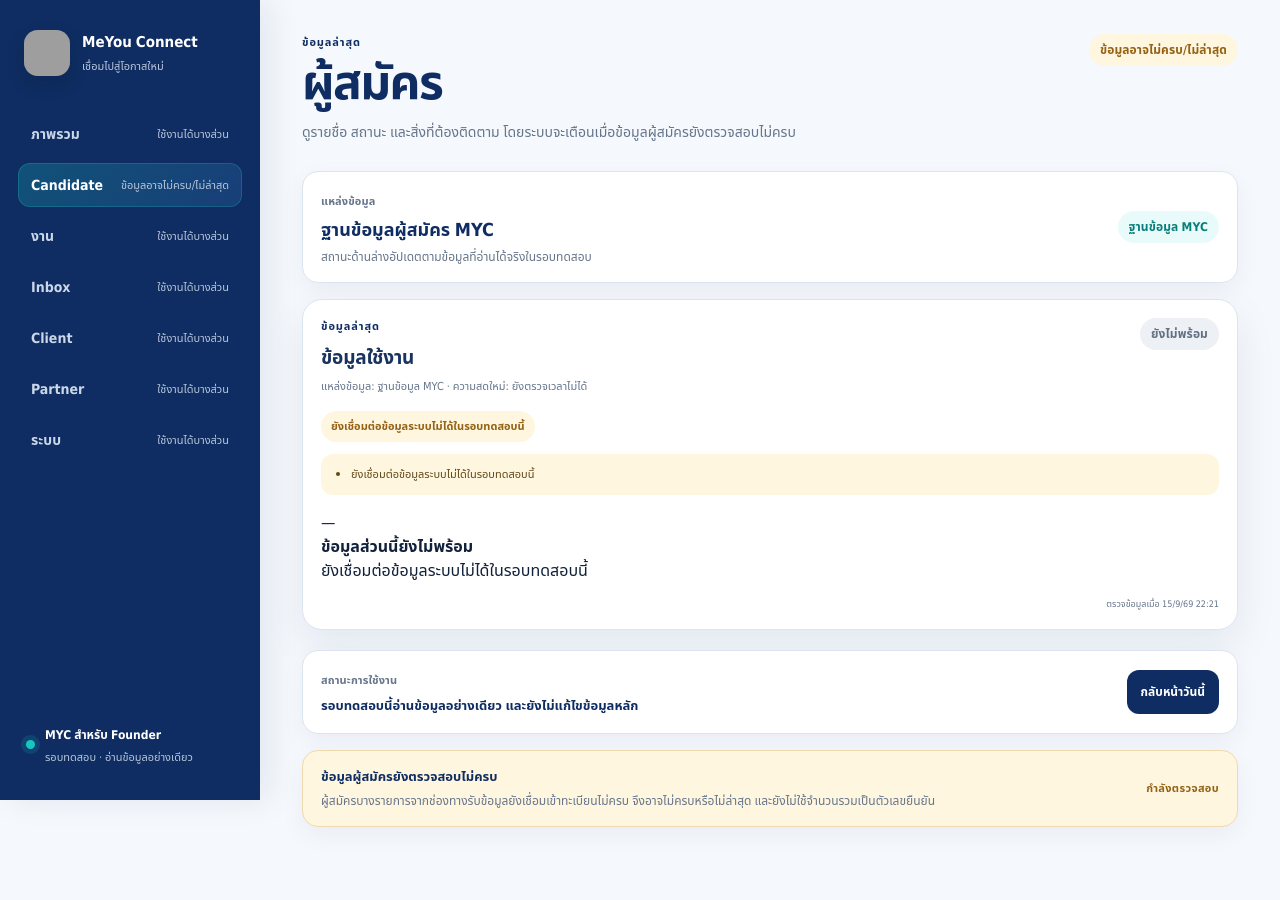
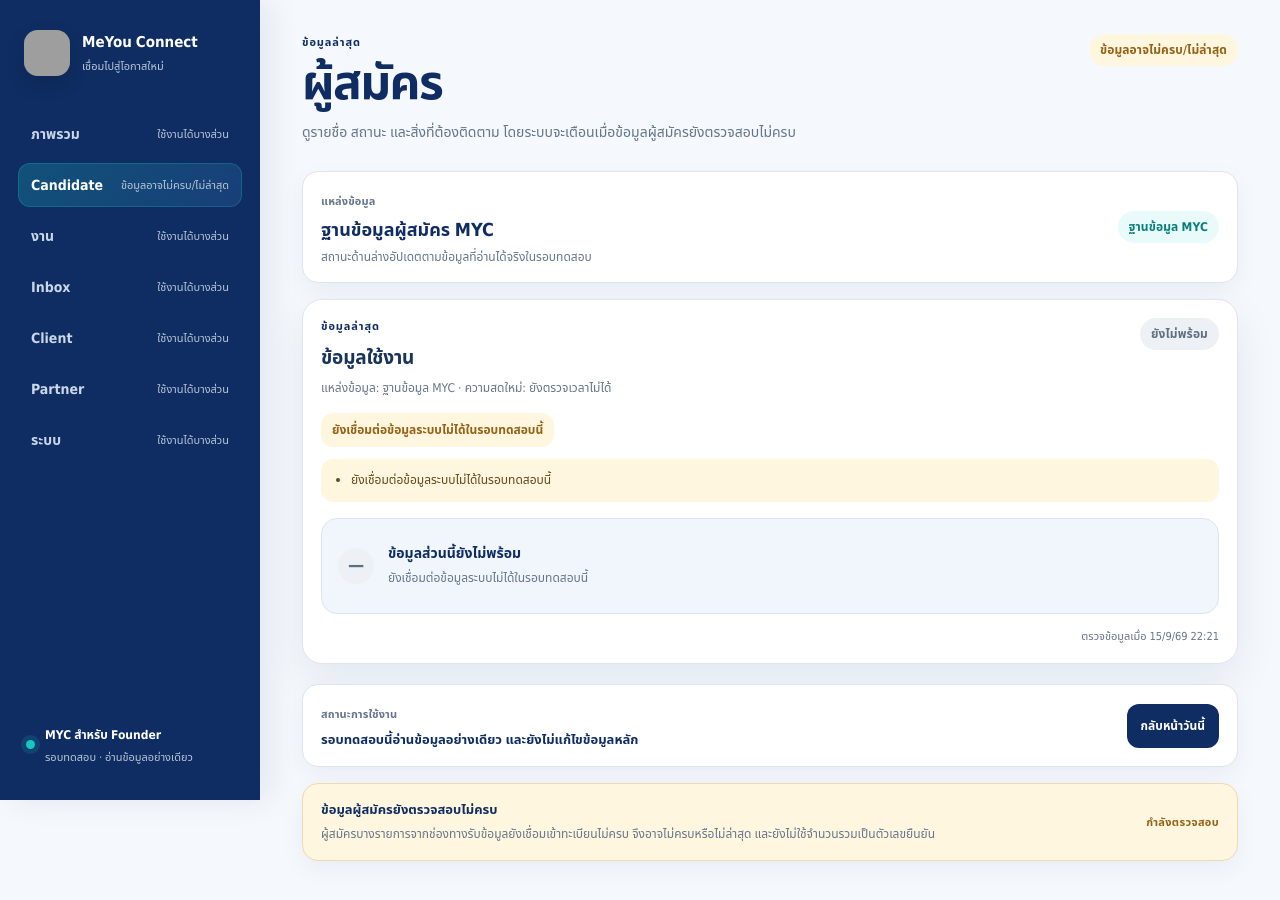
Before and after one commit to jompol-srisaman/MeYou-Connect, a Next.js app: page /candidates in a window 1280 px wide. Shown: the top 900 px of the page. Built offline with nearby package versions, Linux system fonts and the light colour scheme; grey boxes are pictures that could not be loaded.

Commit message:
style(ux): add shared loading empty error patterns

```diff
--- a/app/live-read.css
+++ b/app/live-read.css
@@ -1,6 +1,149 @@
-.live-read-shell{margin:0 0 20px;padding:18px;border:1px solid var(--line);border-radius:var(--radius-lg);background:var(--surface);box-shadow:var(--shadow)}
-.live-read-head{display:flex;align-items:flex-start;justify-content:space-between;gap:16px;margin-bottom:14px}.live-read-head h2{margin-bottom:6px}.live-read-head p:last-child{color:var(--muted);font-size:11px;line-height:1.5}
-.live-loading,.live-empty{padding:18px 0;color:var(--muted);font-size:13px;line-height:1.6}.live-reason{display:inline-flex;margin:2px 0 12px;padding:7px 10px;border-radius:999px;background:var(--warn-soft);color:var(--warn);font-size:11px}.live-warning-list{margin:0 0 16px;padding:12px 14px 12px 30px;border-radius:var(--radius-sm);background:var(--warn-soft);color:#624818;font-size:11px;line-height:1.55}.live-warning-list li+li{margin-top:5px}
-.live-record-list{display:grid;grid-template-columns:repeat(2,minmax(0,1fr));gap:10px}.live-record-card{min-width:0;padding:14px;border:1px solid var(--line);border-radius:var(--radius-md);background:var(--surface-soft)}.live-record-head{display:flex;align-items:center;justify-content:space-between;gap:10px;margin-bottom:10px}.live-record-head>strong{overflow-wrap:anywhere;color:var(--myc-navy);font-size:12px}.live-fields{margin:0}.live-fields>div{display:grid;grid-template-columns:minmax(80px,.7fr) minmax(0,1.3fr);gap:8px;padding:7px 0;border-top:1px solid var(--line)}.live-fields>div:first-child{border-top:0}.live-fields dt{font-size:10px}.live-fields dd{margin:0;color:#243955;font-size:12px;font-weight:600;overflow-wrap:anywhere}
-.founder-live-grid,.system-live-grid{display:grid;grid-template-columns:repeat(2,minmax(0,1fr));gap:12px}.live-mini-panel{padding:16px;box-shadow:none}.live-mini-panel h3{margin:0 0 10px;color:var(--myc-navy);font-size:15px}.live-foot{margin-top:14px;color:var(--muted);font-size:9px;text-align:right}.readiness-stale{background:var(--warn-soft);color:var(--warn)}.readiness-not_ready{background:#edf1f5;color:#617083}.readiness-blocked{background:var(--danger-soft);color:var(--danger)}
-@media(max-width:680px){.live-read-shell{padding:14px;border-radius:16px}.live-read-head{gap:10px}.live-read-head h2{font-size:17px}.live-record-list,.founder-live-grid,.system-live-grid{grid-template-columns:1fr}.live-record-card{padding:12px}.live-fields>div{grid-template-columns:92px minmax(0,1fr)}.live-foot{text-align:left}.live-warning-list{padding-left:28px}}
+.live-read-shell {
+  margin: 0 0 20px;
+  padding: 18px;
+  border: 1px solid var(--line);
+  border-radius: var(--radius-lg);
+  background: var(--surface);
+  box-shadow: var(--shadow);
+}
+.live-read-head {
+  display: flex;
+  align-items: flex-start;
+  justify-content: space-between;
+  gap: 16px;
+  margin-bottom: 14px;
+}
+.live-read-head h2 { margin-bottom: 6px; }
+.live-read-head p:last-child { color: var(--muted); font-size: 12px; line-height: 1.5; }
+.live-reason {
+  display: inline-flex;
+  margin: 2px 0 12px;
+  padding: 8px 11px;
+  border-radius: var(--radius-sm);
+  background: var(--warn-soft);
+  color: var(--warn);
+  font-size: 12px;
+  line-height: 1.5;
+}
+.live-warning-list {
+  margin: 0 0 16px;
+  padding: 12px 14px 12px 30px;
+  border-radius: var(--radius-sm);
+  background: var(--warn-soft);
+  color: #624818;
+  font-size: 12px;
+  line-height: 1.6;
+}
+.live-warning-list li + li { margin-top: 5px; }
+
+.data-state {
+  min-height: 96px;
+  display: flex;
+  align-items: center;
+  gap: 14px;
+  margin-top: 12px;
+  padding: 16px;
+  border: 1px solid var(--line);
+  border-radius: var(--radius-md);
+  background: var(--surface-soft);
+}
+.data-state-symbol {
+  flex: 0 0 36px;
+  width: 36px;
+  height: 36px;
+  display: grid;
+  place-items: center;
+  border-radius: 999px;
+  background: var(--neutral-soft);
+  color: var(--neutral);
+  font-size: 18px;
+  font-weight: 900;
+}
+.data-state-copy { min-width: 0; }
+.data-state-copy strong { display: block; color: var(--myc-navy); font-size: 14px; }
+.data-state-copy p { margin-top: 5px; color: var(--muted); font-size: 12px; line-height: 1.6; }
+.data-state-loading .data-state-symbol {
+  background: var(--sky-soft);
+  color: var(--info);
+  animation: myc-pulse 1.2s ease-in-out infinite;
+}
+.data-state-error {
+  background: var(--danger-soft);
+  border-color: #f0cece;
+}
+.data-state-error .data-state-symbol { background: #ffe0e4; color: var(--danger); }
+.data-state-action { margin-left: auto; }
+@keyframes myc-pulse { 0%, 100% { opacity: .45; } 50% { opacity: 1; } }
+@media (prefers-reduced-motion: reduce) { .data-state-loading .data-state-symbol { animation: none; } }
+
+.live-record-list { display: grid; grid-template-columns: repeat(2, minmax(0, 1fr)); gap: 10px; }
+.live-record-card {
+  min-width: 0;
+  padding: 14px;
+  border: 1px solid var(--line);
+  border-radius: var(--radius-md);
+  background: var(--surface-soft);
+}
+.live-record-head { display: flex; align-items: center; justify-content: space-between; gap: 10px; margin-bottom: 10px; }
+.live-record-head > strong { overflow-wrap: anywhere; color: var(--myc-navy); font-size: 12px; }
+.live-fields { margin: 0; }
+.live-fields > div {
+  display: grid;
+  grid-template-columns: minmax(90px, .7fr) minmax(0, 1.3fr);
+  gap: 8px;
+  padding: 7px 0;
+  border-top: 1px solid var(--line);
+}
+.live-fields > div:first-child { border-top: 0; }
+.live-fields dt { font-size: 11px; }
+.live-fields dd { margin: 0; color: #243955; font-size: 12px; font-weight: 600; overflow-wrap: anywhere; }
+
+.founder-live-grid,
+.system-live-grid { display: grid; grid-template-columns: repeat(2, minmax(0, 1fr)); gap: 12px; }
+.live-mini-panel { padding: 16px; box-shadow: none; }
+.live-mini-panel h3 { margin: 0 0 10px; color: var(--myc-navy); font-size: 15px; }
+.live-foot { margin-top: 14px; color: var(--muted); font-size: 11px; text-align: right; }
+
+.technical-detail {
+  margin-top: 12px;
+  border-top: 1px solid var(--line);
+  padding-top: 10px;
+  color: var(--muted);
+  font-size: 11px;
+}
+.technical-detail summary {
+  min-height: 44px;
+  display: flex;
+  align-items: center;
+  cursor: pointer;
+  color: var(--myc-navy);
+  font-size: 12px;
+  font-weight: 700;
+}
+.technical-detail code {
+  display: block;
+  margin-top: 6px;
+  padding: 8px;
+  border-radius: 8px;
+  background: var(--neutral-soft);
+  color: #34465c;
+  overflow-wrap: anywhere;
+}
+.live-technical-detail dl { margin: 8px 0 0; }
+.live-technical-detail dl > div { padding: 8px 0; border-top: 1px solid var(--line); }
+.live-technical-detail dl > div:first-child { border-top: 0; }
+.technical-warning-list { margin: 10px 0 0; padding-left: 20px; line-height: 1.55; }
+
+@media (max-width: 680px) {
+  .live-read-shell { padding: 14px; border-radius: 16px; }
+  .live-read-head { gap: 10px; flex-direction: column; }
+  .live-read-head h2 { font-size: 17px; }
+  .live-record-list,
+  .founder-live-grid,
+  .system-live-grid { grid-template-columns: 1fr; }
+  .live-record-card { padding: 12px; }
+  .live-fields > div { grid-template-columns: 96px minmax(0, 1fr); }
+  .live-foot { text-align: left; }
+  .live-warning-list { padding-left: 28px; }
+  .data-state { align-items: flex-start; }
+}
```
